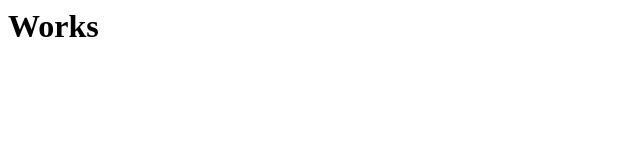
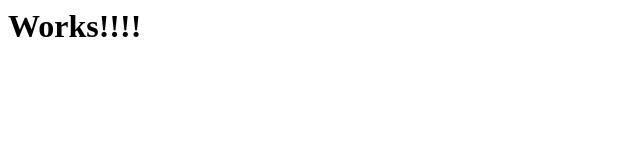
Before and after one commit to adrians2000/my_scripts, a plain HTML site: page index.html in a window 1280 px wide. Shown: the full height of the page, 0-640 px from the left. Drawn offline with Linux system fonts and the light colour scheme.

Commit message:
Update index.html

```diff
--- a/index.html
+++ b/index.html
@@ -1 +1 @@
-<h1>Works</h1>
+<h1>Works!!!!</h1>
```
